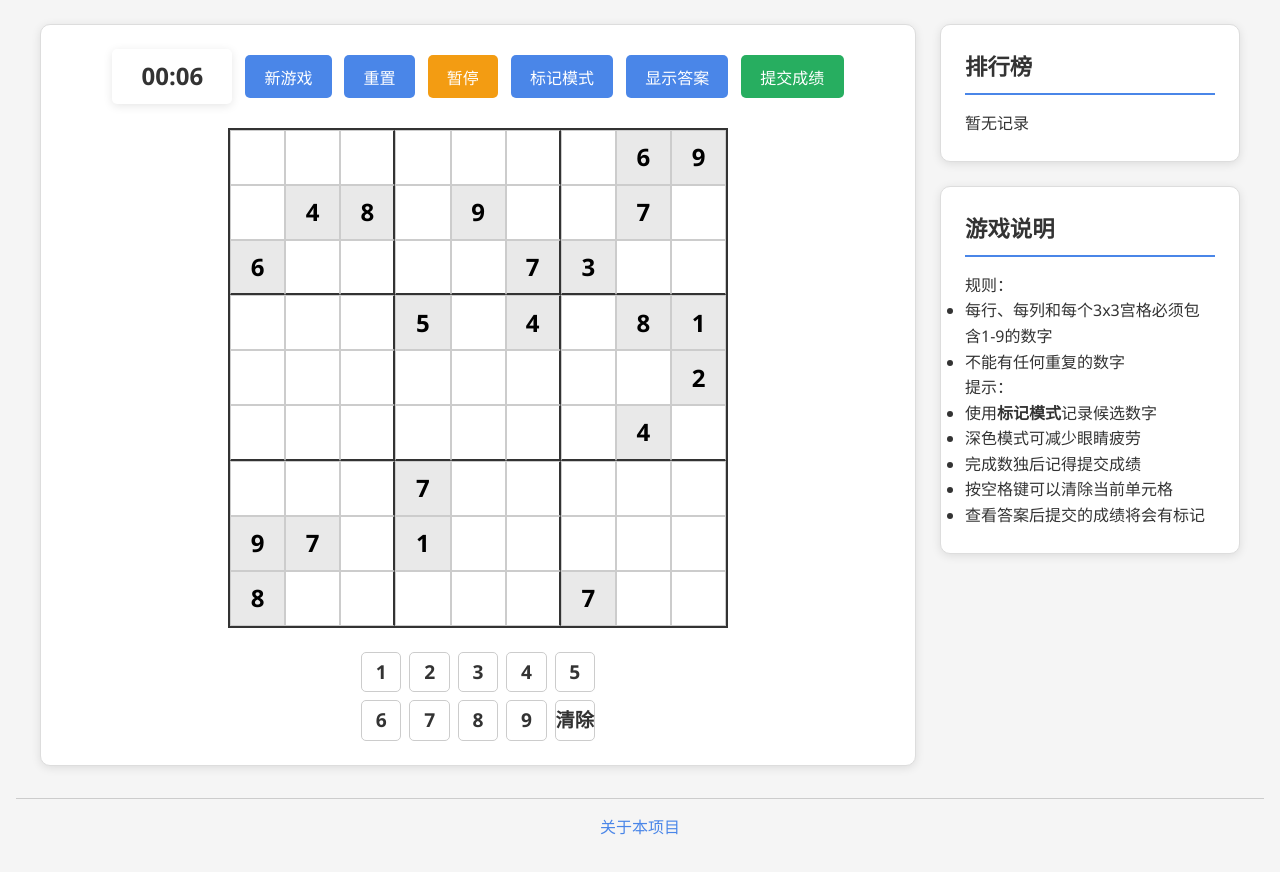
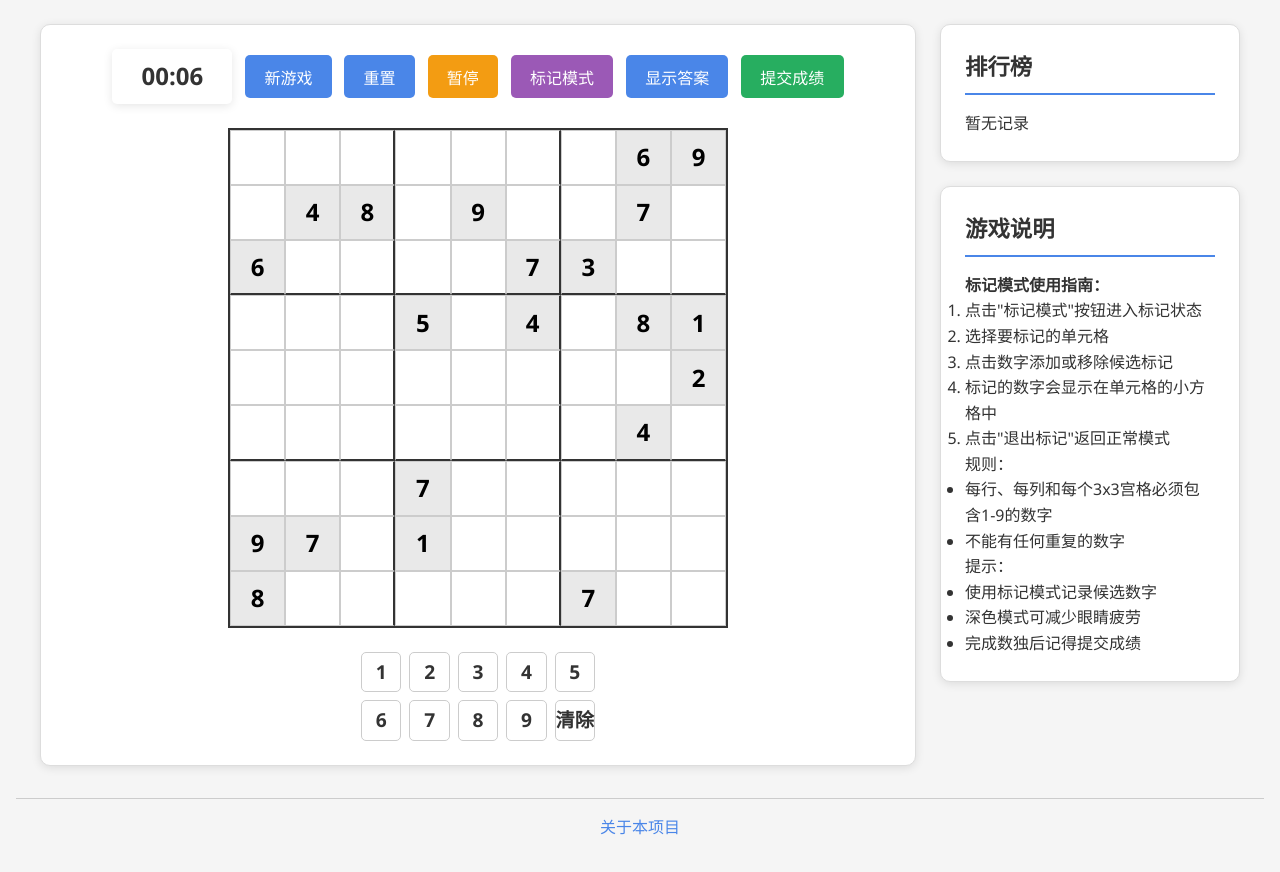
Before and after one commit to yangyang8002/sudoku-practice, a PHP site: page / in a window 1280 px wide. Shown: the part 108-980 px from the top of the page. Run offline with PHP 8.4, Linux system fonts and the light colour scheme.

Commit message:
Update index.php

```diff
--- a/index.php
+++ b/index.php
@@ -166,6 +166,7 @@ if (empty($_SESSION['sudoku'])) {
     $_SESSION['user_board'] = $sudoku['board'];
     $_SESSION['notes'] = array_fill(0, 9, array_fill(0, 9, []));
     $_SESSION['cheated'] = false; // 标记是否查看了答案
+    $_SESSION['note_mode'] = false; // 标记模式状态
 }
 
 // 处理用户输入
@@ -238,6 +239,9 @@ if ($_SERVER['REQUEST_METHOD'] === 'POST') {
         $_SESSION['cheated'] = true;
         // 填充所有空白单元格的答案
         $_SESSION['user_board'] = $_SESSION['sudoku']['solution'];
+    } elseif (isset($_POST['toggle_note_mode'])) {
+        // 切换标记模式
+        $_SESSION['note_mode'] = !$_SESSION['note_mode'];
     }
 }
 
@@ -249,6 +253,7 @@ $start_time = $_SESSION['start_time'];
 $paused = $_SESSION['paused'];
 $cheated = $_SESSION['cheated'];
 $paused_time = $_SESSION['paused_time'];
+$note_mode = $_SESSION['note_mode'];
 
 // 计算已用时间
 if ($paused) {
@@ -306,6 +311,8 @@ $dark_mode = isset($_COOKIE['dark_mode']) && $_COOKIE['dark_mode'] === 'true';
             --pause-button-bg: #f39c12;
             --pause-button-hover: #e67e22;
             --cheated-color: #e74c3c;
+            --note-mode-bg: #9b59b6;
+            --note-mode-hover: #8e44ad;
         }
 
         .dark-mode {
@@ -450,6 +459,22 @@ $dark_mode = isset($_COOKIE['dark_mode']) && $_COOKIE['dark_mode'] === 'true';
             background: var(--pause-button-hover);
         }
 
+        .note-mode-btn {
+            background: var(--note-mode-bg);
+        }
+
+        .note-mode-btn:hover {
+            background: var(--note-mode-hover);
+        }
+
+        .note-mode-btn.active {
+            box-shadow: 0 0 0 3px rgba(155, 89, 182, 0.5);
+        }
+
+        .dark-mode .note-mode-btn.active {
+            box-shadow: 0 0 0 3px rgba(142, 68, 173, 0.7);
+        }
+
         .button-group {
             display: flex;
             gap: 0.8rem;
@@ -745,7 +798,9 @@ $dark_mode = isset($_COOKIE['dark_mode']) && $_COOKIE['dark_mode'] === 'true';
                     <button id="newGameBtn">新游戏</button>
                     <button id="resetBtn">重置</button>
                     <button id="pauseBtn" class="pause-btn"><?php echo $paused ? '继续' : '暂停'; ?></button>
-                    <button id="noteModeBtn">标记模式</button>
+                    <button id="noteModeBtn" class="note-mode-btn <?php echo $note_mode ? 'active' : ''; ?>">
+                        <?php echo $note_mode ? '退出标记' : '标记模式'; ?>
+                    </button>
                     <button id="showAnswerBtn">显示答案</button>
                     <button id="submitScoreBtn" class="submit-btn">提交成绩</button>
                 </div>
@@ -759,14 +814,19 @@ $dark_mode = isset($_COOKIE['dark_mode']) && $_COOKIE['dark_mode'] === 'true';
                 <div class="cheated-warning">您已查看答案，提交成绩将会有标记</div>
             <?php endif; ?>
 
+            <?php if ($note_mode): ?>
+                <div class="note-mode-instruction">标记模式已激活 - 点击数字添加/移除候选数</div>
+            <?php endif; ?>
+
             <div class="sudoku-container">
-                <div class="sudoku-grid <?php echo $cheated ? 'cheated' : ''; ?>" id="sudokuGrid">
+                <div class="sudoku-grid <?php echo $cheated ? 'cheated' : ''; ?><?php echo $note_mode ? ' note-mode-active' : ''; ?>" id="sudokuGrid">
                     <?php for ($i = 0; $i < 9; $i++): ?>
                         <?php for ($j = 0; $j < 9; $j++): ?>
                             <?php
                             $value = $user_board[$i][$j];
                             $is_fixed = $sudoku['board'][$i][$j] != 0;
                             $cell_class = $is_fixed ? 'cell fixed' : 'cell';
+                            if ($note_mode) $cell_class .= ' note-mode-hover';
                             ?>
                             <div class="<?php echo $cell_class; ?>"
                                  data-row="<?php echo $i; ?>"
@@ -819,6 +882,14 @@ $dark_mode = isset($_COOKIE['dark_mode']) && $_COOKIE['dark_mode'] === 'true';
 
             <div class="panel">
                 <h2>游戏说明</h2>
+                <p><strong>标记模式使用指南：</strong></p>
+                <ol>
+                    <li>点击"标记模式"按钮进入标记状态</li>
+                    <li>选择要标记的单元格</li>
+                    <li>点击数字添加或移除候选标记</li>
+                    <li>标记的数字会显示在单元格的小方格中</li>
+                    <li>点击"退出标记"返回正常模式</li>
+                </ol>
                 <p>规则：</p>
                 <ul>
                     <li>每行、每列和每个3x3宫格必须包含1-9的数字</li>
@@ -826,11 +897,9 @@ $dark_mode = isset($_COOKIE['dark_mode']) && $_COOKIE['dark_mode'] === 'true';
                 </ul>
                 <p>提示：</p>
                 <ul>
-                    <li>使用<strong>标记模式</strong>记录候选数字</li>
+                    <li>使用标记模式记录候选数字</li>
                     <li>深色模式可减少眼睛疲劳</li>
                     <li>完成数独后记得提交成绩</li>
-                    <li>按空格键可以清除当前单元格</li>
-                    <li>查看答案后提交的成绩将会有标记</li>
                 </ul>
             </div>
         </div>
@@ -864,7 +933,7 @@ $dark_mode = isset($_COOKIE['dark_mode']) && $_COOKIE['dark_mode'] === 'true';
     <script>
         // 当前选中的单元格
         let selectedCell = null;
-        let noteMode = false;
+        let noteMode = <?php echo $note_mode ? 'true' : 'false'; ?>;
         let showAnswerMode = false;
         let timerInterval = null;
         let paused = <?php echo $paused ? 'true' : 'false'; ?>;
@@ -1023,6 +1092,22 @@ $dark_mode = isset($_COOKIE['dark_mode']) && $_COOKIE['dark_mode'] === 'true';
             });
         }
 
+        // 切换标记模式
+        function toggleNoteMode() {
+            const formData = new FormData();
+            formData.append('toggle_note_mode', '1');
+
+            fetch('', {
+                method: 'POST',
+                body: formData
+            })
+            .then(response => {
+                if (response.ok) {
+                    location.reload();
+                }
+            });
+        }
+
         // 事件监听
         document.addEventListener('DOMContentLoaded', () => {
             // 启动计时器
@@ -1041,8 +1126,10 @@ $dark_mode = isset($_COOKIE['dark_mode']) && $_COOKIE['dark_mode'] === 'true';
             document.querySelectorAll('.number-btn').forEach(btn => {
                 if (btn.id !== 'clearBtn') {
                     btn.addEventListener('click', () => {
-                        if (!paused) {
+                        if (!paused && selectedCell) {
                             setCellValue(btn.dataset.value);
+                        } else if (!paused && noteMode) {
+                            alert('请先选择一个单元格');
                         }
                     });
                 }
@@ -1050,8 +1137,10 @@ $dark_mode = isset($_COOKIE['dark_mode']) && $_COOKIE['dark_mode'] === 'true';
 
             // 清除按钮
             document.getElementById('clearBtn').addEventListener('click', () => {
-                if (!paused) {
+                if (!paused && selectedCell) {
                     clearCell();
+                } else if (!paused) {
+                    alert('请先选择一个单元格');
                 }
             });
 
@@ -1091,13 +1180,7 @@ $dark_mode = isset($_COOKIE['dark_mode']) && $_COOKIE['dark_mode'] === 'true';
             document.getElementById('pauseBtn').addEventListener('click', togglePause);
 
             // 标记模式按钮
-            document.getElementById('noteModeBtn').addEventListener('click', () => {
-                if (!paused) {
-                    noteMode = !noteMode;
-                    document.getElementById('noteModeBtn').classList.toggle('active', noteMode);
-                    document.getElementById('noteModeBtn').textContent = noteMode ? '退出标记' : '标记模式';
-                }
-            });
+            document.getElementById('noteModeBtn').addEventListener('click', toggleNoteMode);
 
             // 显示答案按钮
             document.getElementById('showAnswerBtn').addEventListener('click', showAnswer);
@@ -1117,6 +1200,8 @@ $dark_mode = isset($_COOKIE['dark_mode']) && $_COOKIE['dark_mode'] === 'true';
                     setCellValue(e.key);
                 } else if (e.key === 'Backspace' || e.key === 'Delete' || e.key === ' ') {
                     clearCell();
+                } else if (e.key === 'n' || e.key === 'N') {
+                    toggleNoteMode();
                 }
             });
 
```
Also changed, not shown: other parts of index.php (+33 -0 lines).
